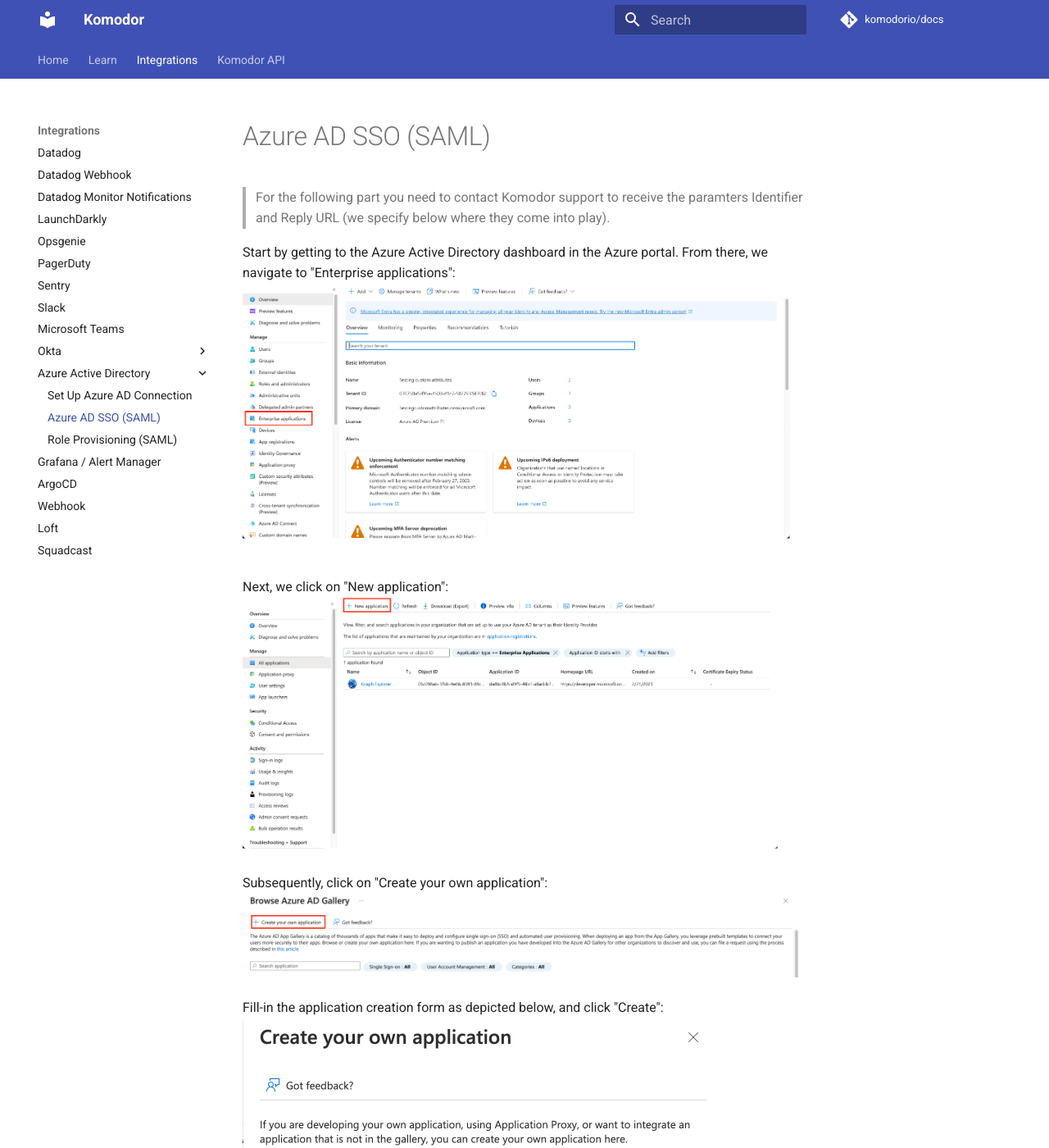
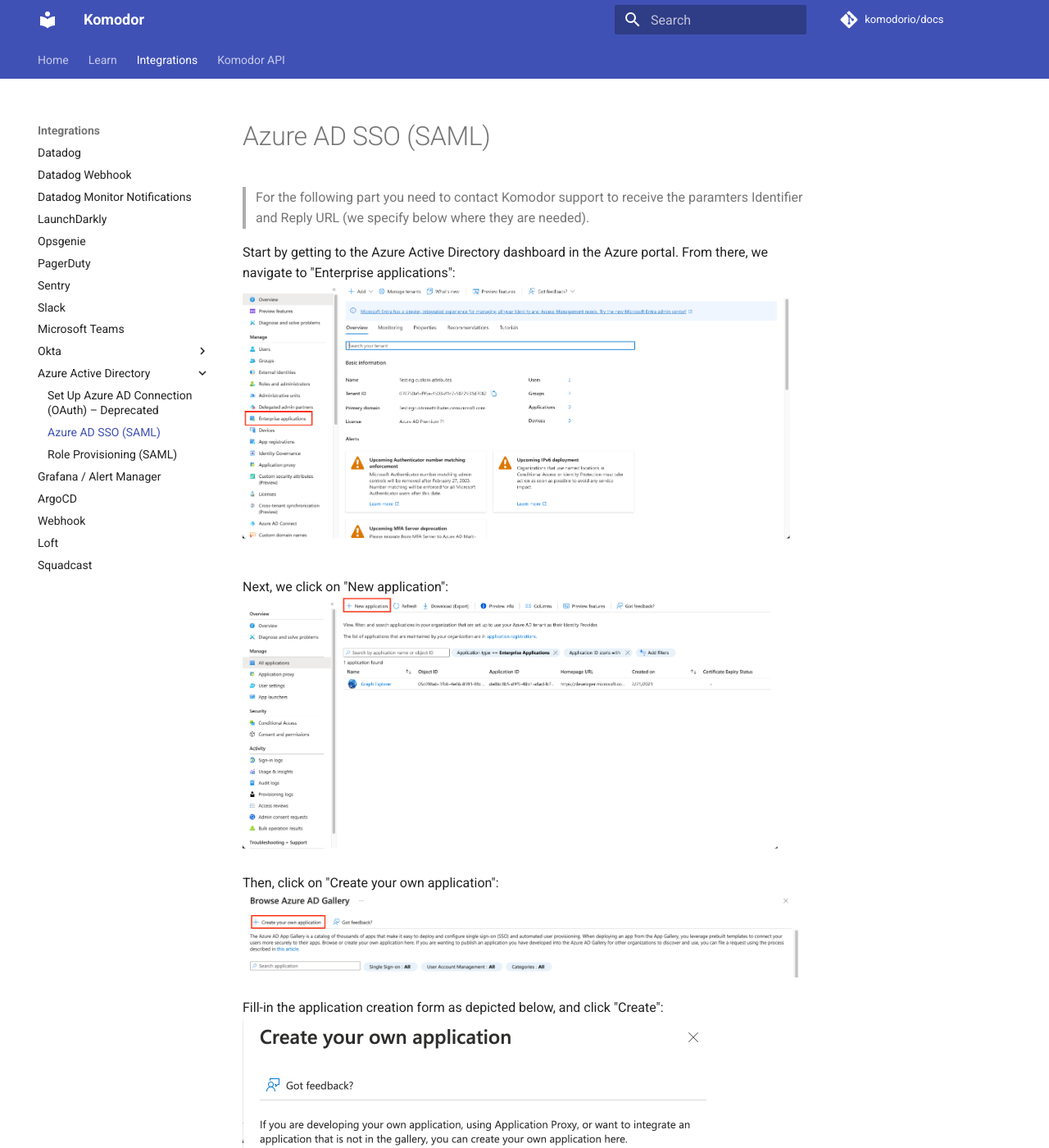
Before and after one commit to komodorio/docs, an MkDocs documentation site: the page built from docs/Integrations/AzureActiveDirectory/Azure-SAML-Integration.md, in a window 1280 px wide and 1400 px high. Shown: the whole window at 82% size. Built offline with MkDocs 1.6.1 and Material for MkDocs 9.7.7, drawn with Linux system fonts in a browser that asks for light colours; comment, search, counter and statistics services are not loaded; some of the changed text lies outside the part shown.

Commit message:
Minor fixes

```diff
--- a/docs/Integrations/AzureActiveDirectory/Azure-SAML-Integration.md
+++ b/docs/Integrations/AzureActiveDirectory/Azure-SAML-Integration.md
@@ -1,6 +1,6 @@
 # Azure AD SSO (SAML)
 
-> For the following part you need to contact Komodor support to receive the paramters Identifier and Reply URL (we specify below where they come into play).
+> For the following part you need to contact Komodor support to receive the paramters Identifier and Reply URL (we specify below where they are needed).
 
 Start by getting to the Azure Active Directory dashboard in the Azure portal.
 From there, we navigate to "Enterprise applications":
@@ -9,7 +9,7 @@
 Next, we click on "New application":
 <img src="./img/new-application.png">
 
-Subsequently, click on "Create your own application":
+Then, click on "Create your own application":
 <img src="./img/create-own-application.png">
 
 Fill-in the application creation form as depicted below, and click "Create":
--- a/mkdocs.yml
+++ b/mkdocs.yml
@@ -56,7 +56,7 @@
           - Okta SSO (SAML): Integrations/Okta/Okta.md
           - Role Provisioning (Okta): Integrations/Okta/Okta-Role-Provisioning.md
       - Azure Active Directory:
-          - Set Up Azure AD Connection: Integrations/AzureActiveDirectory/AzureActiveDirectory.md
+          - Set Up Azure AD Connection (OAuth) – Deprecated: Integrations/AzureActiveDirectory/AzureActiveDirectory.md
           - Azure AD SSO (SAML): Integrations/AzureActiveDirectory/Azure-SAML-Integration.md
           - Role Provisioning (SAML): Integrations/AzureActiveDirectory/Azure-Role-Provisioning.md
       - Grafana / Alert Manager: Integrations/AlertManager.md
```
Also changed, not shown: other parts of docs/Integrations/AzureActiveDirectory/Azure-SAML-Integration.md (+1 -1 lines), docs/Integrations/AzureActiveDirectory/Azure-Role-Provisioning.md (+1 -1 lines).
